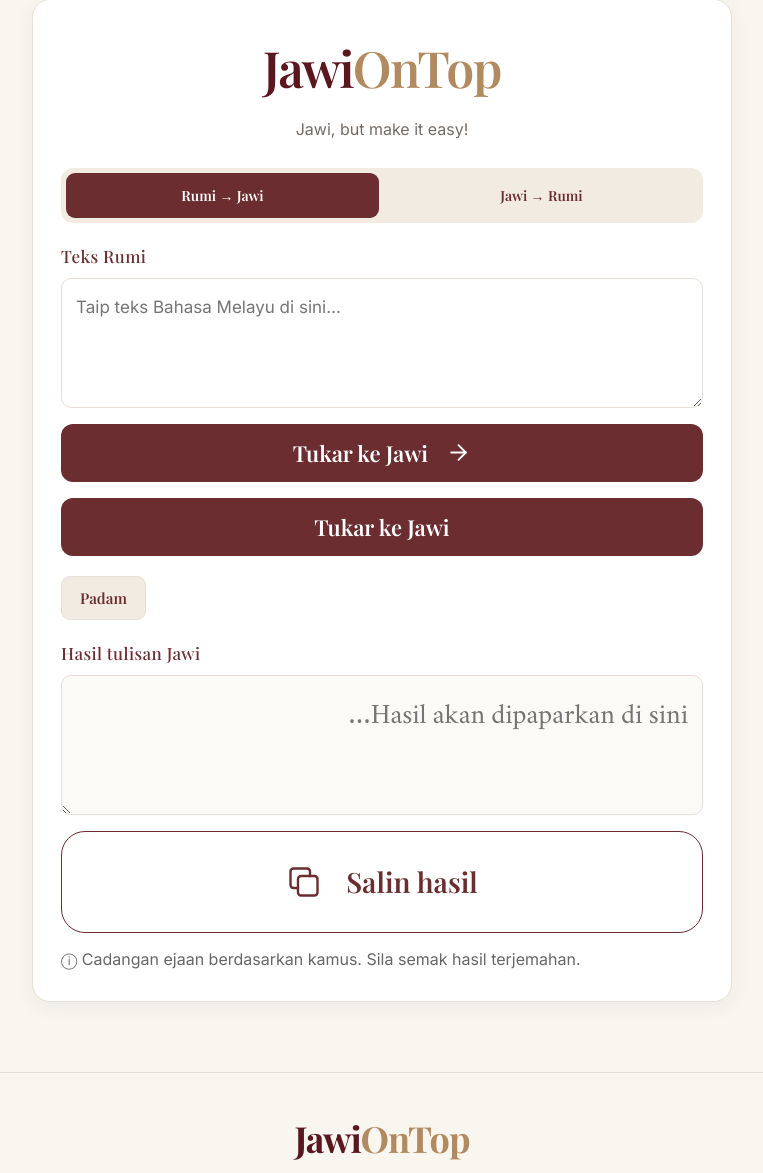
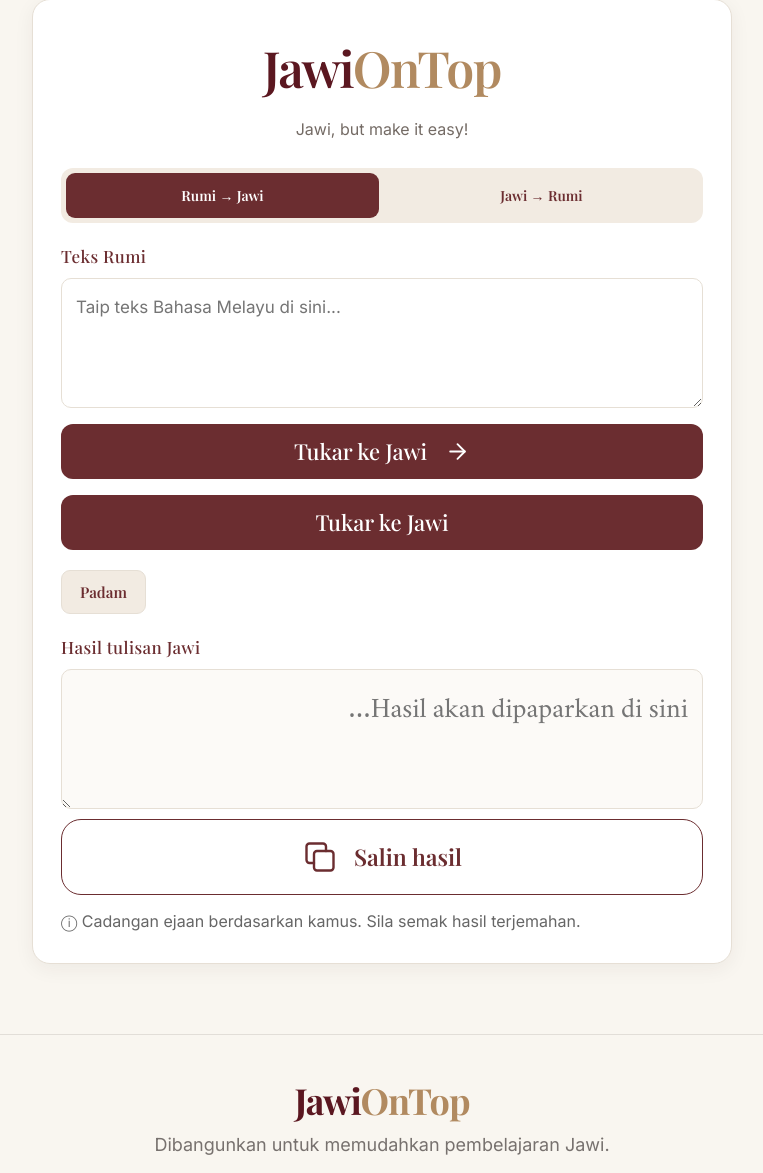
Before and after one commit to hassyabasirah/JawiOnTop, a Flask app: page / in a window 1280 px wide. Shown: the part 152-1325 px from the top of the page, without its empty margins (258-1021 px from the left). Run offline with Flask 3, Linux system fonts and the light colour scheme.

Commit message:
Update index.html

```diff
--- a/templates/index.html
+++ b/templates/index.html
@@ -168,21 +168,21 @@ button.secondary:hover,
     display: flex;
     align-items: center;
     justify-content: center;
-    gap: 24px;
+    gap: 16px;
 
     width: 100%;
-    min-height: 102px;
-    margin: 16px 0 10px;
-    padding: 14px 20px;
+    min-height: 76px;
+    margin: 10px 5px 0 0;
+    padding: 10px 16px;
 
     background-color: transparent;
     color: var(--primary-maroon);
 
     border: 1.5px solid var(--primary-maroon);
-    border-radius: 24px;
+    border-radius: 20px;
 
     font-family: 'Playfair Display', Georgia, serif;
-    font-size: 28px;
+    font-size: 23px;
     font-weight: 600;
 
     cursor: pointer;
@@ -190,8 +190,8 @@ button.secondary:hover,
 }
 
 #copyButton .copy-icon {
-    width: 36px;
-    height: 36px;
+    width: 28px;
+    height: 28px;
     flex-shrink: 0;
 }
 
@@ -438,9 +438,9 @@ body {
     gap: 18px;
 
     width: 100%;
-    height: 58px;
+    height: 55px;
     margin: 16px 0 10px;
-    padding: 0 20px;
+    padding: 0 16px;
 
     background-color: var(--primary-maroon);
     color: #FFFFFF;
@@ -450,7 +450,7 @@ body {
 
     font-family: 'Playfair Display', Georgia, serif;
     font-size: 22px;
-    font-weight: 600;
+    font-weight: 500;
     line-height: 1;
 
     cursor: pointer;
```
